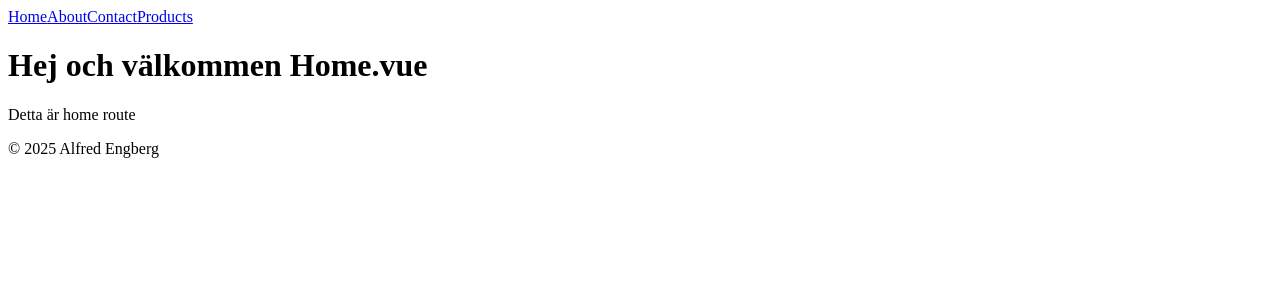
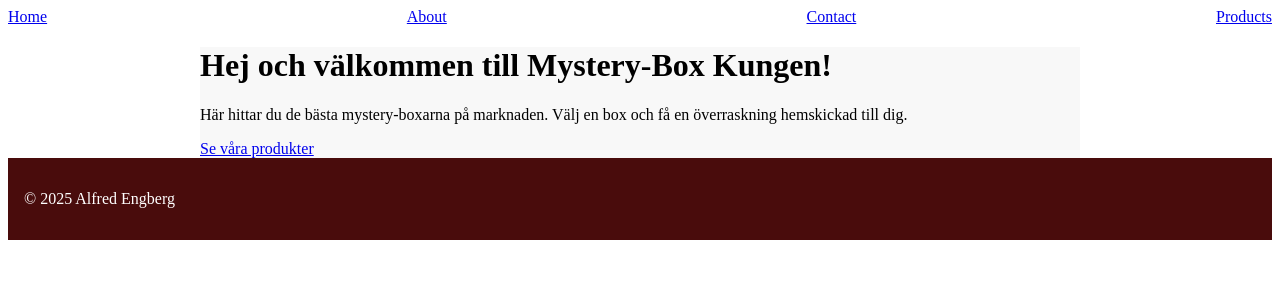
Before and after one commit to AlfredEngberg/vue-testing, a Vue app: page / in a window 1280 px wide. Shown: the top 300 px of the page. Built offline with nearby package versions, Linux system fonts and the light colour scheme; the HTML template or start-up script is replaced by a standard one.

Commit message:
enhance layout and styling: add container class, update navbar, and improve home view content

```diff
--- a/src/App.vue
+++ b/src/App.vue
@@ -6,7 +6,7 @@ import Footer from './components/footer.vue'
 
 <template>
   <Navbar />
-  <main>
+  <main class="container">
     <RouterView />
   </main>
   <Footer />
--- a/src/assets/main.css
+++ b/src/assets/main.css
@@ -1 +1,43 @@
 @import './base.css';
+
+::root {
+  --color-background: #d68924;
+  --color-background-soft: #e69e42;
+  --color-background-mute: #f2f2f2;
+  --color-button-color: #9b0505;
+  --color-border: rgba(60, 60, 60, 0.12);
+  --color-border-hover: rgba(60, 60, 60, 0.29);
+  --color-heading: #2c3e50;
+  --color-text: #2c3e50;
+  --section-gap: 160px;
+}
+
+.body {
+  background-color: var(--color-background);
+  color: var(--color-text);
+  font-family: 'Roboto', sans-serif;
+}
+
+.container {
+  background-color: var(--color-background-soft);
+  width: min(110ch, 100vw - 2rem);
+  margin-inline: auto;
+}
+
+
+.navbar {
+  display: flex;
+  justify-content: space-between;
+  align-items: center;
+}
+
+.footer {
+  background-color: rgb(73, 12, 12);
+  color: white;
+  padding: 1rem;
+}
+
+.btn {
+  background-color: var(--color-button-color);
+  border: var(--color-border);
+}
--- a/src/components/navbar.vue
+++ b/src/components/navbar.vue
@@ -1,12 +1,13 @@
 <script setup>
 import { RouterLink } from 'vue-router'
-import { ref } from 'vue'
 </script>
 
 <template>
-    <RouterLink to="/">Home</RouterLink>
-    <RouterLink to="/about">About</RouterLink>
-    <RouterLink to="/contact">Contact</RouterLink>
-    <RouterLink to="/products">Products</RouterLink>
-    <component :is="currentView" />
+    <nav class="navbar">
+        <RouterLink class="btn" to="/">Home</RouterLink>
+        <RouterLink to="/about">About</RouterLink>
+        <RouterLink to="/contact">Contact</RouterLink>
+        <RouterLink to="/products">Products</RouterLink>
+        <component :is="currentView" />
+    </nav>
 </template>
--- a/src/views/Home.vue
+++ b/src/views/Home.vue
@@ -1,10 +1,13 @@
 <template>
-    <div class="container">
-        <h1>Hej och välkommen Home.vue</h1>
+    <div>
+        <h1>Hej och välkommen till Mystery-Box Kungen!</h1>
 
-        <p>
-            Detta är home route
-        </p>
+        <div class="call-to-action">
+            <p>
+                Här hittar du de bästa mystery-boxarna på marknaden. Välj en box och få en överraskning hemskickad till dig.
+            </p>
+            <router-link to="/products" class="btn">Se våra produkter</router-link>
+        </div>
 
     </div>
 </template>
```
